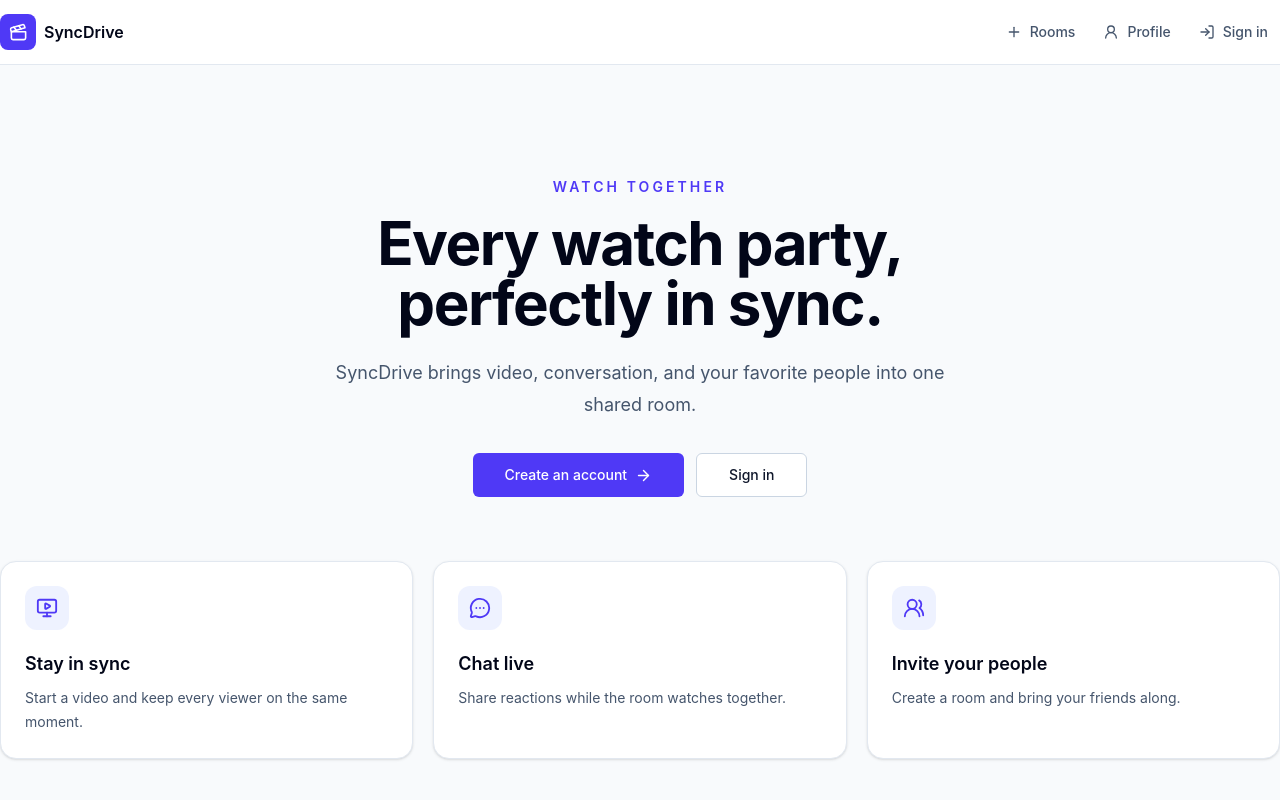
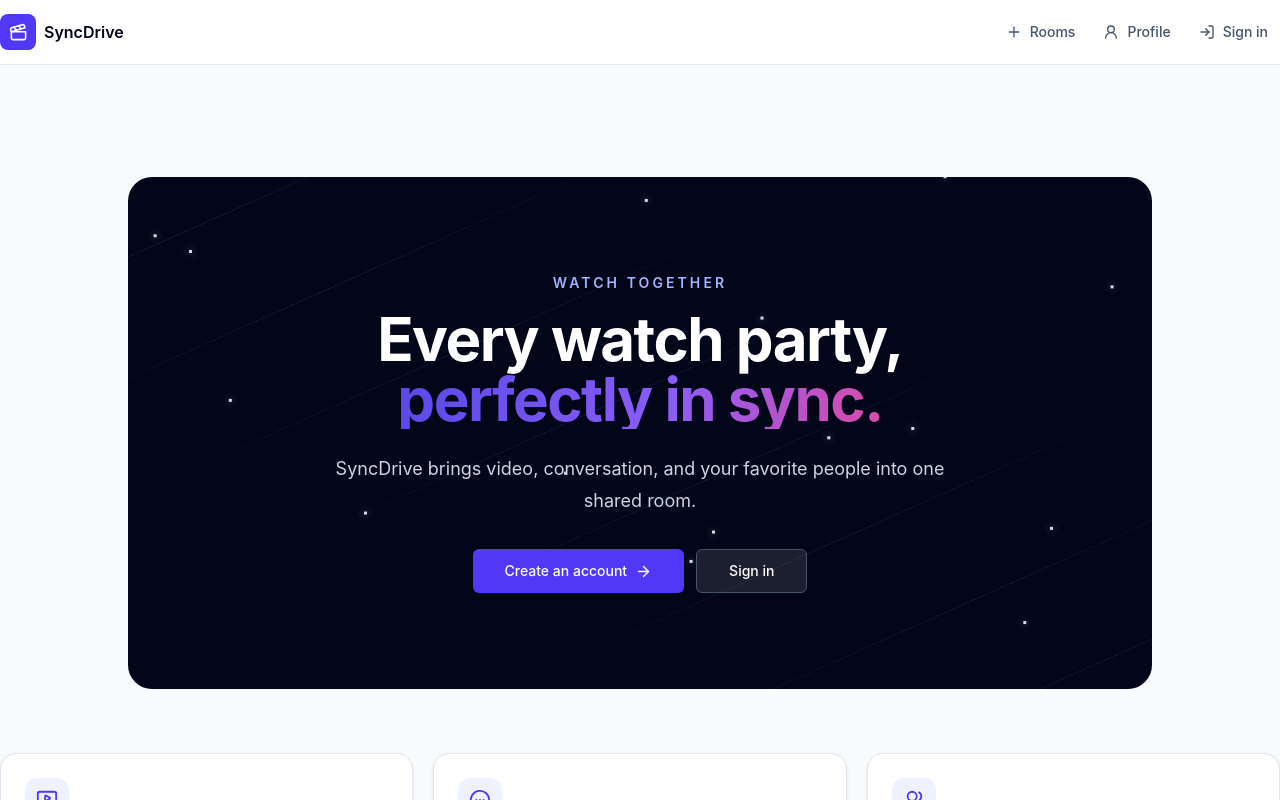
Before and after one commit to teamcdacgrp12-source/sync-drive, a React (Vite) app in the folder frontend/syncdrive-fe/: page / in a window 1280 px wide. Shown: the top 800 px of the page. Built offline with nearby package versions, Linux system fonts and the light colour scheme; no server answers.

Commit message:
feat(fe-core): add pixel snow effect

```diff
--- /dev/null
+++ b/frontend/syncdrive-fe/src/components/effects/PixelSnow.css
@@ -0,0 +1,21 @@
+.pixel-snow {
+  position: absolute;
+  inset: 0;
+  overflow: hidden;
+  pointer-events: none;
+}
+
+.pixel-snow i {
+  position: absolute;
+  width: 3px;
+  height: 3px;
+  background: rgba(255, 255, 255, 0.85);
+  box-shadow: 0 0 8px rgba(199, 210, 254, 0.8);
+  animation: pixel-fall linear infinite;
+}
+
+@keyframes pixel-fall {
+  to {
+    transform: translate3d(var(--drift), 115vh, 0);
+  }
+}
--- /dev/null
+++ b/frontend/syncdrive-fe/src/components/effects/PixelSnow.jsx
@@ -0,0 +1,20 @@
+import './PixelSnow.css'
+
+export default function PixelSnow({ count = 36, className = '' }) {
+  return (
+    <div className={`pixel-snow ${className}`} aria-hidden="true">
+      {Array.from({ length: count }, (_, index) => (
+        <i
+          key={index}
+          style={{
+            left: `${(index * 37) % 101}%`,
+            top: `${-((index * 19) % 100)}%`,
+            '--drift': `${((index % 5) - 2) * 3}rem`,
+            animationDuration: `${5 + (index % 7) * 0.8}s`,
+            animationDelay: `${index * -0.32}s`,
+          }}
+        />
+      ))}
+    </div>
+  )
+}
--- a/frontend/syncdrive-fe/src/pages/Landing.jsx
+++ b/frontend/syncdrive-fe/src/pages/Landing.jsx
@@ -1,5 +1,8 @@
 import { ArrowRight, MessageCircleMore, MonitorPlay, UsersRound } from 'lucide-react'
 import { Link } from 'react-router-dom'
+import FloatingLines from '@/components/effects/FloatingLines'
+import GradientText from '@/components/effects/GradientText'
+import PixelSnow from '@/components/effects/PixelSnow'
 
 const highlights = [
   { icon: MonitorPlay, title: 'Stay in sync', text: 'Start a video and keep every viewer on the same moment.' },
@@ -10,17 +13,21 @@ const highlights = [
 export default function Landing() {
   return (
     <div className="space-y-16 py-10 sm:py-20">
-      <section className="mx-auto max-w-3xl text-center">
-        <p className="mb-4 text-sm font-semibold uppercase tracking-[0.22em] text-indigo-600">Watch together</p>
-        <h1 className="text-4xl font-bold tracking-tight text-slate-950 sm:text-6xl">Every watch party, perfectly in sync.</h1>
-        <p className="mx-auto mt-6 max-w-2xl text-lg leading-8 text-slate-600">SyncDrive brings video, conversation, and your favorite people into one shared room.</p>
-        <div className="mt-8 flex flex-col justify-center gap-3 sm:flex-row">
-          <Link to="/register" className="inline-flex h-11 items-center justify-center gap-2 rounded-md bg-indigo-600 px-8 text-sm font-medium text-white transition-colors hover:bg-indigo-700">
-            Create an account <ArrowRight size={17} aria-hidden="true" />
-          </Link>
-          <Link to="/login" className="inline-flex h-11 items-center justify-center rounded-md border border-slate-300 bg-white px-8 text-sm font-medium text-slate-900 transition-colors hover:bg-slate-100">
-            Sign in
-          </Link>
+      <section className="relative isolate mx-auto max-w-5xl overflow-hidden rounded-3xl bg-slate-950 px-6 py-16 text-center sm:px-12 sm:py-24">
+        <FloatingLines />
+        <PixelSnow />
+        <div className="relative">
+          <p className="mb-4 text-sm font-semibold uppercase tracking-[0.22em] text-indigo-300">Watch together</p>
+          <h1 className="text-4xl font-bold tracking-tight text-white sm:text-6xl">Every watch party, <GradientText>perfectly in sync.</GradientText></h1>
+          <p className="mx-auto mt-6 max-w-2xl text-lg leading-8 text-slate-300">SyncDrive brings video, conversation, and your favorite people into one shared room.</p>
+          <div className="mt-8 flex flex-col justify-center gap-3 sm:flex-row">
+            <Link to="/register" className="inline-flex h-11 items-center justify-center gap-2 rounded-md bg-indigo-600 px-8 text-sm font-medium text-white transition-colors hover:bg-indigo-500">
+              Create an account <ArrowRight size={17} aria-hidden="true" />
+            </Link>
+            <Link to="/login" className="inline-flex h-11 items-center justify-center rounded-md border border-slate-600 bg-white/10 px-8 text-sm font-medium text-white transition-colors hover:bg-white/20">
+              Sign in
+            </Link>
+          </div>
         </div>
       </section>
       <section className="grid gap-5 md:grid-cols-3">
```
